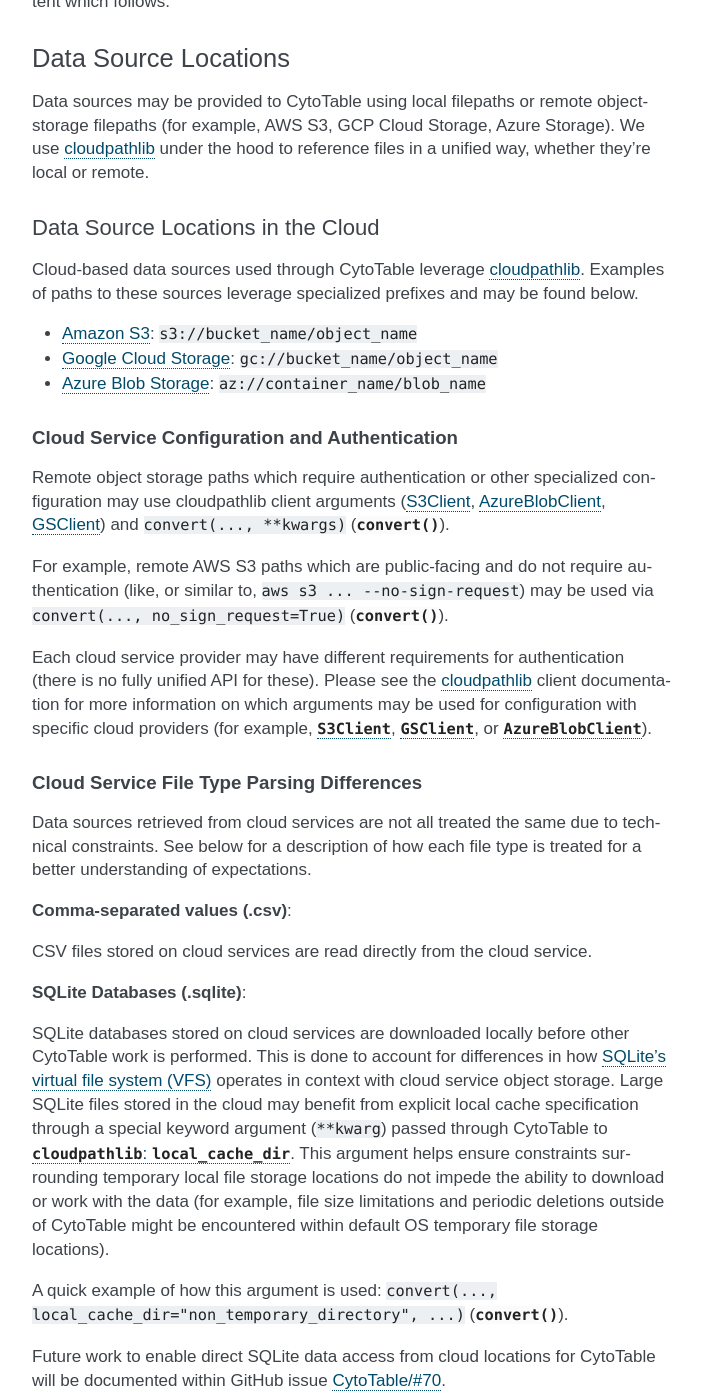
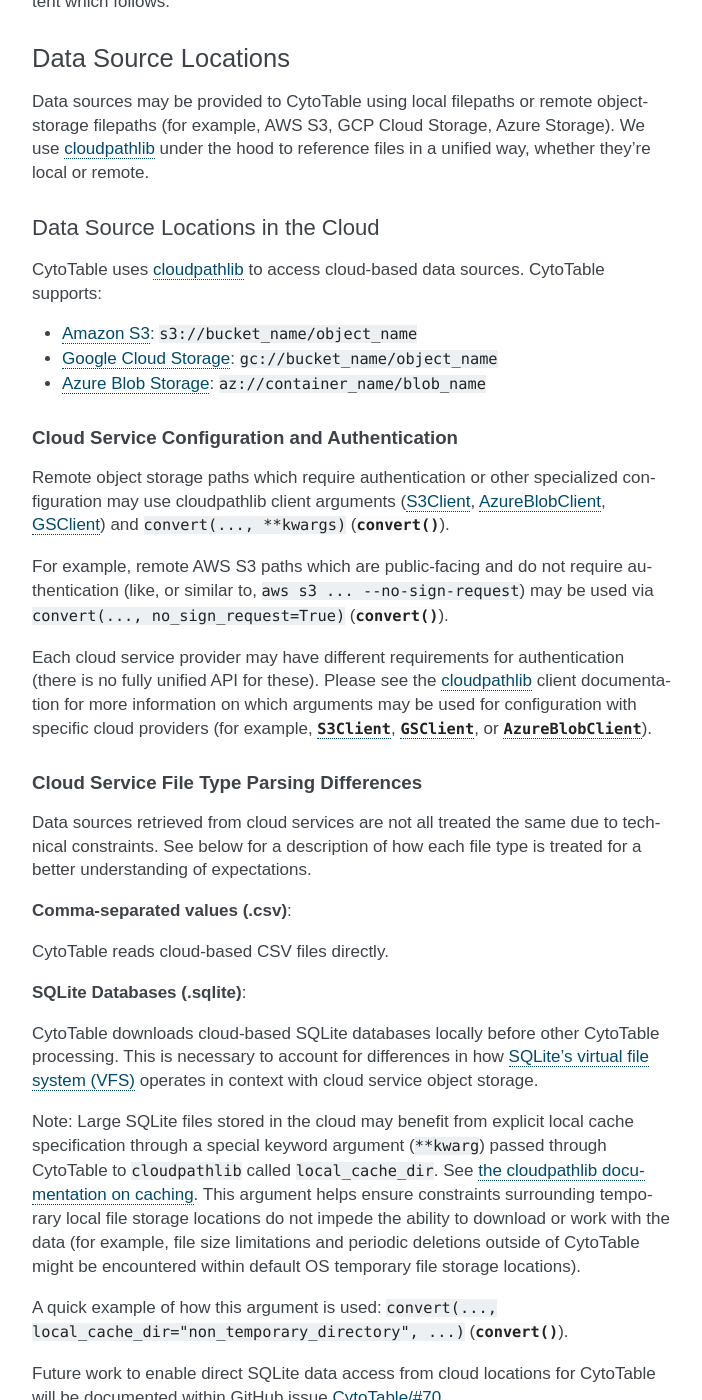
Before and after one commit to cytomining/CytoTable, a Sphinx documentation site: the page built from docs/source/overview.md, in a window 1280 px wide and 1400 px high, scrolled down 616 px. Shown: the whole window, without its empty margins (438-1140 px from the left). Built offline with Sphinx 7.4.7, drawn with Linux system fonts in a browser that asks for light colours.

Commit message:
Apply suggestions from code review
Co-authored-by: Gregory Way <gregory.way@gmail.com>

````diff
--- a/docs/source/overview.md
+++ b/docs/source/overview.md
@@ -37,8 +37,8 @@
 
 #### Data Source Locations in the Cloud
 
-Cloud-based data sources used through CytoTable leverage [cloudpathlib](https://cloudpathlib.drivendata.org/~latest/).
-Examples of paths to these sources leverage specialized prefixes and may be found below.
+CytoTable uses [cloudpathlib](https://cloudpathlib.drivendata.org/~latest/) to access cloud-based data sources.
+CytoTable supports:
 
 - [Amazon S3](https://en.wikipedia.org/wiki/Amazon_S3): `s3://bucket_name/object_name`
 - [Google Cloud Storage](https://en.wikipedia.org/wiki/Google_Cloud_Storage): `gc://bucket_name/object_name`
@@ -62,13 +62,14 @@
 
 __Comma-separated values (.csv)__:
 
-CSV files stored on cloud services are read directly from the cloud service.
+CytoTable reads cloud-based CSV files directly.
 
 __SQLite Databases (.sqlite)__:
 
-SQLite databases stored on cloud services are downloaded locally before other CytoTable work is performed.
-This is done to account for differences in how [SQLite's virtual file system (VFS)](https://www.sqlite.org/vfs.html) operates in context with cloud service object storage.
-Large SQLite files stored in the cloud may benefit from explicit local cache specification through a special keyword argument (`**kwarg`) passed through CytoTable to [`cloudpathlib`: `local_cache_dir`](https://cloudpathlib.drivendata.org/~latest/caching/#keeping-the-cache-around).
+CytoTable downloads cloud-based SQLite databases locally before other CytoTable processing.
+This is necessary to account for differences in how [SQLite's virtual file system (VFS)](https://www.sqlite.org/vfs.html) operates in context with cloud service object storage.
+
+Note: Large SQLite files stored in the cloud may benefit from explicit local cache specification through a special keyword argument (`**kwarg`) passed through CytoTable to `cloudpathlib` called `local_cache_dir`. See [the cloudpathlib documentation on caching](https://cloudpathlib.drivendata.org/~latest/caching/#keeping-the-cache-around).
 This argument helps ensure constraints surrounding temporary local file storage locations do not impede the ability to download or work with the data (for example, file size limitations and periodic deletions outside of CytoTable might be encountered within default OS temporary file storage locations).
 
 ```{eval-rst}
````
